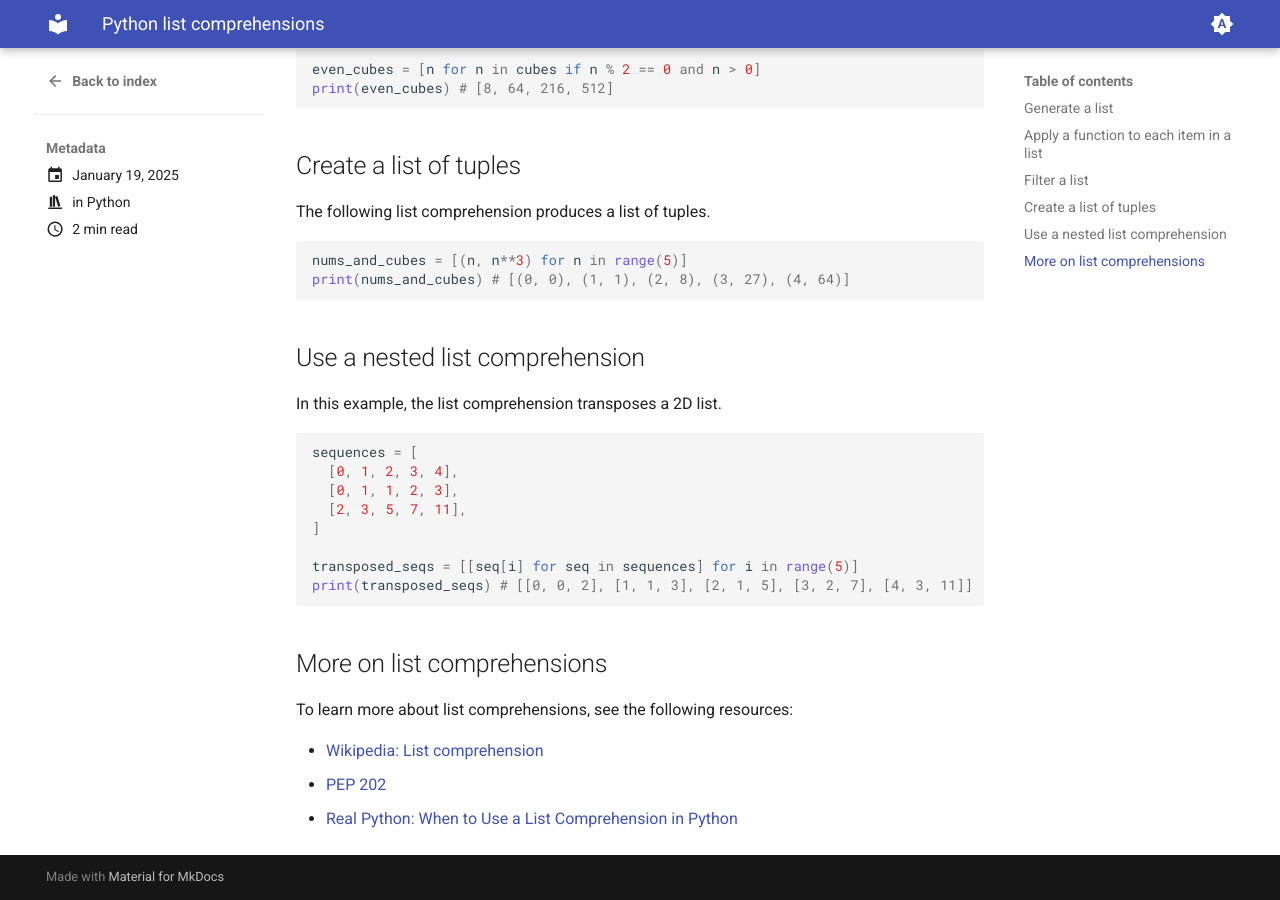
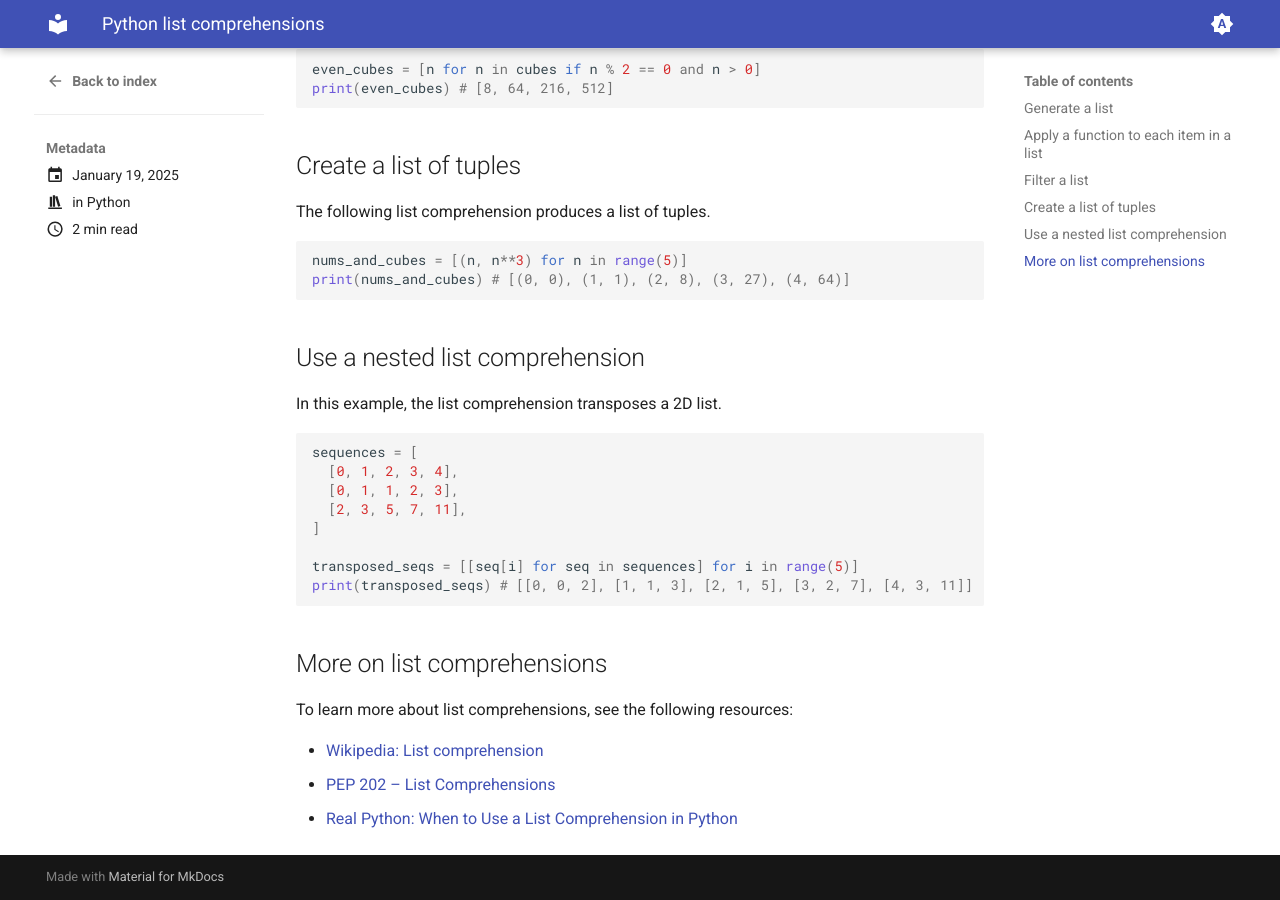
Before and after one commit to pcoet/pcoet.github.io, an MkDocs documentation site: the page built from docs/blog/posts/list-comps.md, in a window 1280 px wide and 900 px high, scrolled down 776 px. Built offline with MkDocs 1.6.1 and Material for MkDocs 9.7.7, drawn with Linux system fonts in a browser that asks for light colours.

Commit message:
fix link in listcomps post

```diff
--- a/docs/blog/posts/list-comps.md
+++ b/docs/blog/posts/list-comps.md
@@ -74,5 +74,5 @@
 To learn more about list comprehensions, see the following resources:
 
 * [Wikipedia: List comprehension](https://en.wikipedia.org/wiki/List_comprehension)
-* [PEP 202](https://peps.python.org/pep-0202/)
+* [PEP 202 &ndash; List Comprehensions](https://peps.python.org/pep-0202/)
 * [Real Python: When to Use a List Comprehension in Python](https://realpython.com/list-comprehension-python/)
```
